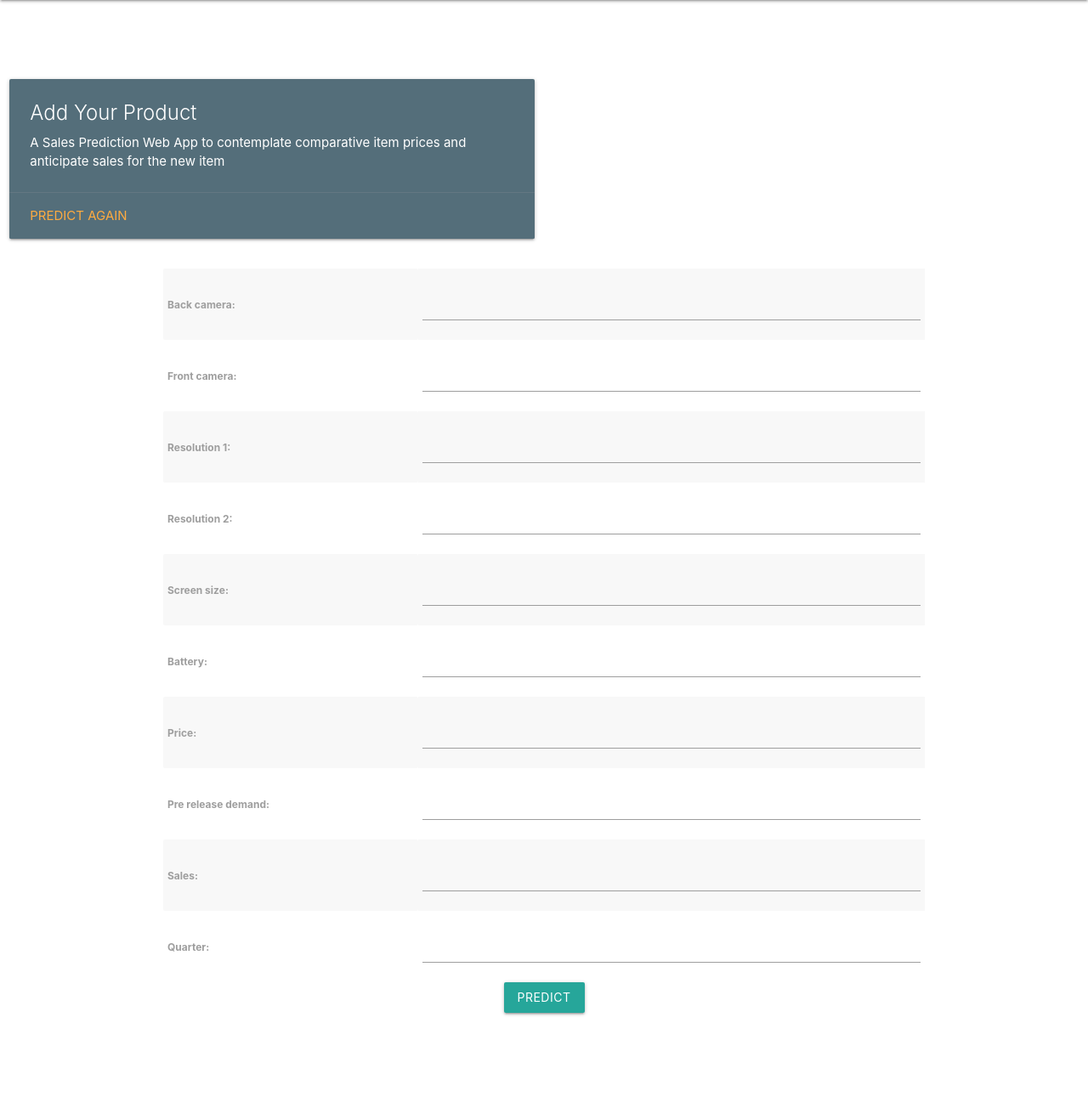
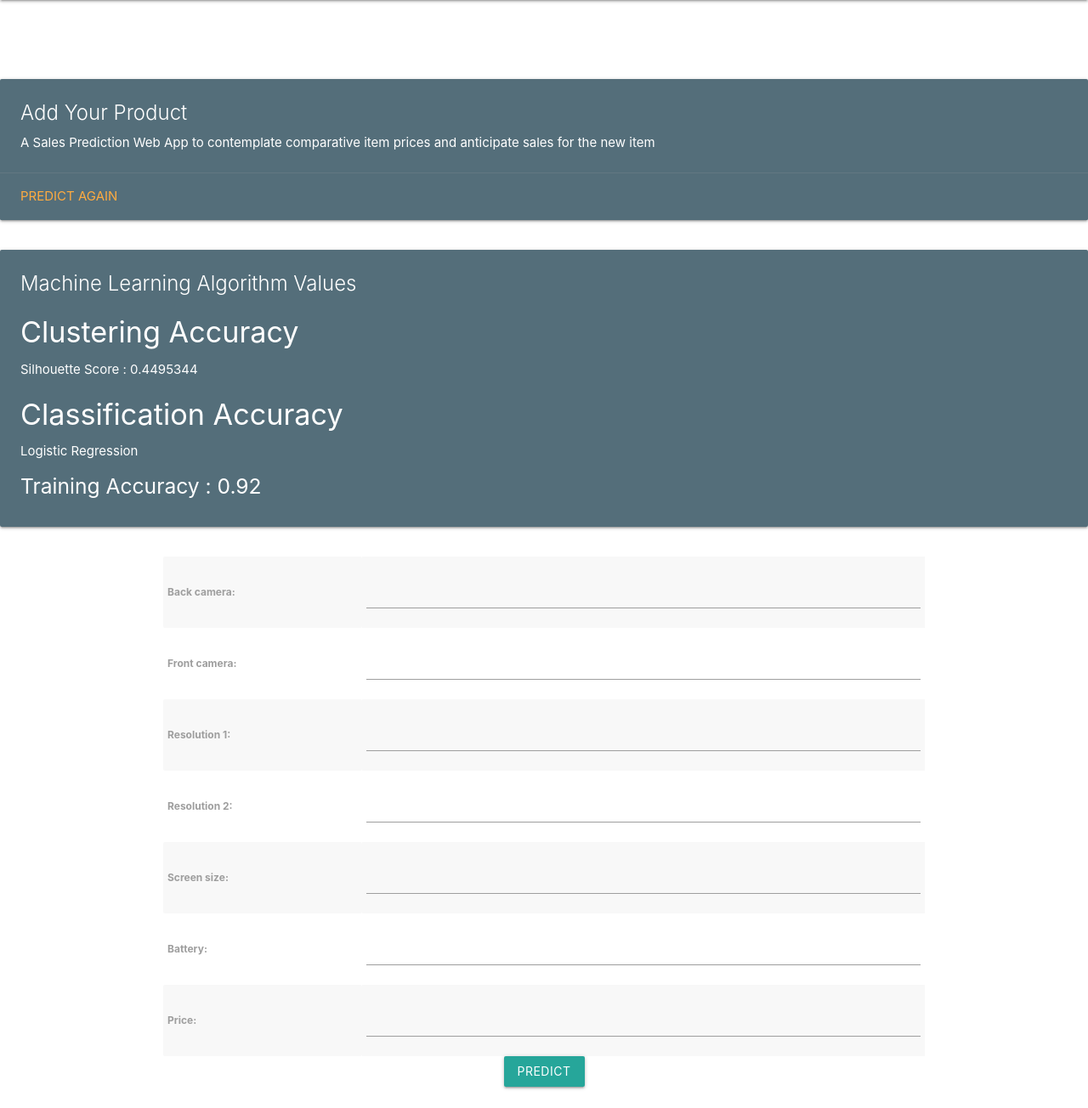
Before and after one commit to rshrc/sales-forecast-ml, a Django app: page / in a window 1280 px wide. Shown: the part 64-1368 px from the top of the page at 85% size. Before the commit the page ends 1259 px from the top, so only its background shows below. Run offline with Django 3.2, Linux system fonts and the light colour scheme; parts of the project's set-up code (start-up, migrations or seed data) failed here and were passed over.

Commit message:
Major UI Revamp - CC Mrinal Malhotra

```diff
--- a/ml_code/clustering/ml_core.py
+++ b/ml_code/clustering/ml_core.py
@@ -80,8 +80,10 @@ ax.scatter(data2['quarter'], data2['sales'], marker='*', s=300, c='#050505')
 
 # Saving the Logistic Regression Model
 classifier_model = pickle.dumps(clf)
-regression_model = pickle.dumps(logreg)
+logistic_regression_model = pickle.dumps(logreg)
+linear_regression_model = pickle.dumps(lreg)
 
 # Saving the model to a file
 joblib.dump(classifier_model, 'ml_code/classifier_model.pkl')
-joblib.dump(regression_model, 'ml_code/regression_model.pkl')
+joblib.dump(logistic_regression_model, 'ml_code/logistic_regression_model.pkl')
+joblib.dump(linear_regression_model, 'ml_code/linear_regression_model.pkl')
--- a/predict/forms.py
+++ b/predict/forms.py
@@ -1,5 +1,7 @@
 from django import forms
+
 from predict.models import Product
+
 
 class ProductForm(forms.ModelForm):
     class Meta:
@@ -12,9 +14,9 @@ class ProductForm(forms.ModelForm):
             'screen_size',
             'battery',
             'price',
-            'pre_release_demand',
-            'sales',
-            'quarter',
+            # 'pre_release_demand',
+            # 'sales',
+            # 'quarter',
         )
 
     def save(self, commit=True):
@@ -26,9 +28,9 @@ class ProductForm(forms.ModelForm):
         product.screen_size = self.cleaned_data['screen_size']
         product.battery = self.cleaned_data['battery']
         product.price = self.cleaned_data['price']
-        product.pre_release_demand = self.cleaned_data['pre_release_demand']
-        product.sales = self.cleaned_data['sales']
-        product.quarter = self.cleaned_data['quarter']
+        # product.pre_release_demand = self.cleaned_data['pre_release_demand']
+        # product.sales = self.cleaned_data['sales']
+        # product.quarter = self.cleaned_data['quarter']
 
         if commit:
             product.save()
--- a/predict/models.py
+++ b/predict/models.py
@@ -11,6 +11,6 @@ class Product(models.Model):
     screen_size = models.DecimalField(decimal_places=2, max_digits=10)
     battery = models.DecimalField(decimal_places=2, max_digits=10)
     price = models.DecimalField(decimal_places=2, max_digits=10)
-    pre_release_demand = models.DecimalField(decimal_places=2, max_digits=10)
-    sales = models.DecimalField(decimal_places=2, max_digits=10)
-    quarter = models.DecimalField(decimal_places=2, max_digits=10)
+    # pre_release_demand = models.DecimalField(decimal_places=2, max_digits=10)
+    # sales = models.DecimalField(decimal_places=2, max_digits=10)
+    # quarter = models.DecimalField(decimal_places=2, max_digits=10)
--- a/predict/templates/predict/add_product.html
+++ b/predict/templates/predict/add_product.html
@@ -29,7 +29,8 @@
                 <div class="card blue-grey darken-1">
                     <div class="card-content white-text">
                         <span class="card-title">Prediction</span>
-                        <p>The Value of the Prediction goes here!! {{ result }}</p>
+                        <p>The Value of the Prediction goes here!! </p>
+                        <h3>{{ result }}</h3>
                     </div>
                     <div class="card-action">
                         <a href="{% url 'product_add' %}">Predict Again</a>
@@ -39,16 +40,18 @@
         </div>
 
     {% else %}
-        <div class="text-center" style="background-color: rgba(255,255,255,0.8);border-radius:50px;margin-top:50px;padding-top:10px;padding-bottom:10px;">
+        <div class="text-center"
+             style="background-color: rgba(255,255,255,0.8);border-radius:50px;margin-top:50px;padding-top:10px;padding-bottom:10px;">
 
             <div class="row">
-                <div class="col s12 m6">
+                <div class="col-sm-4">
                     <div class="card blue-grey darken-1">
                         <div class="card-content white-text">
                             <span class="flow-text">
                                 <span class="card-title">Add Your Product</span>
                             </span>
-                            <p>A Sales Prediction Web App to contemplate comparative item prices and anticipate sales for the
+                            <p>A Sales Prediction Web App to contemplate comparative item prices and anticipate sales
+                                for the
                                 new item</p>
                         </div>
                         <div class="card-action">
@@ -57,6 +60,29 @@
                     </div>
                 </div>
             </div>
+
+             <div class="row">
+                <div class="col-sm-4">
+                    <div class="card blue-grey darken-1">
+                        <div class="card-content white-text">
+                            <span class="flow-text">
+                                <span class="card-title">Machine Learning Algorithm Values</span>
+                            </span>
+                            <p><h4>Clustering Accuracy </h4>
+            <p>Silhouette Score : 0.4495344</p>
+            <h4>Classification Accuracy</h4>
+            <p>Logistic Regression </p>
+            <h5>Training Accuracy : 0.92</h5></p>
+                        </div>
+                    </div>
+                </div>
+            </div>
+
+
+
+
+
+
             <!--<h1 align="center" class='lead-mb-7'>Add your Product</h1> -->
             <div class="container">
                 <center>
--- a/predict/views.py
+++ b/predict/views.py
@@ -12,12 +12,13 @@ def operate_function(product_detail):
     screen_size = product_detail.screen_size
     battery = product_detail.battery
     price = product_detail.price
-    pre_release_demand = product_detail.pre_release_demand
-    sales = product_detail.sales
-    quarter = product_detail.quarter
-    prediction = server_predictor.get_prediction(back_camera, front_camera, resolution_1, resolution_2, screen_size, battery, price,
-                                    pre_release_demand, sales, quarter)
-    return back_camera + front_camera + resolution_1 + resolution_2 + screen_size + battery + price + pre_release_demand + sales + quarter
+    # pre_release_demand = product_detail.pre_release_demand
+    # sales = product_detail.sales
+    # quarter = product_detail.quarter
+    prediction = server_predictor.get_prediction(back_camera, front_camera, resolution_1, resolution_2, screen_size,
+                                                 battery, price,
+                                                 )
+    return prediction[0]
 
 
 def product_describe_view(request):
```
Also changed, not shown: ml_code/clustering/server_predictor.py (+8 -9 lines), 2 other files. Lines whose indentation alone changed are shown as unchanged.
